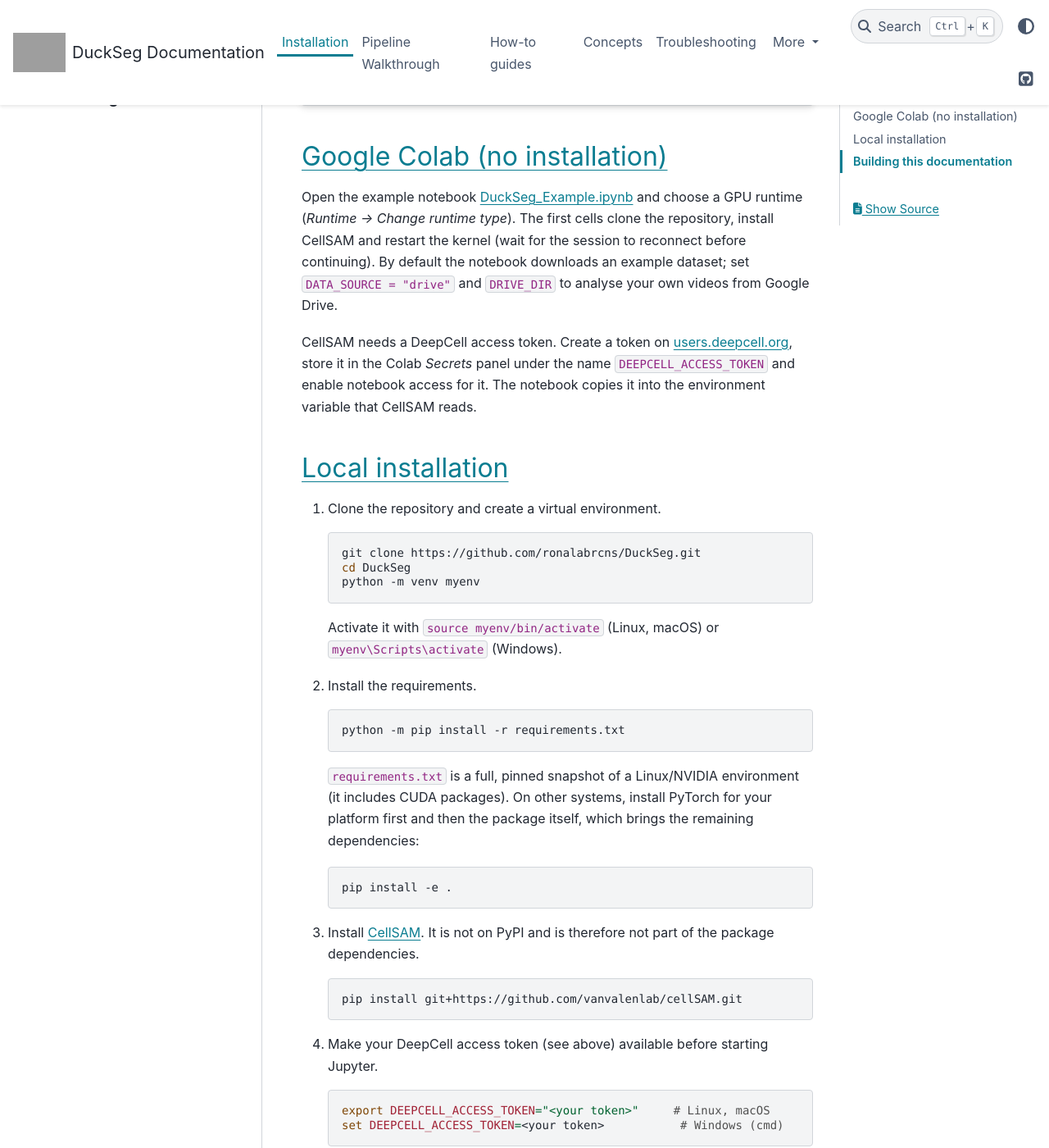
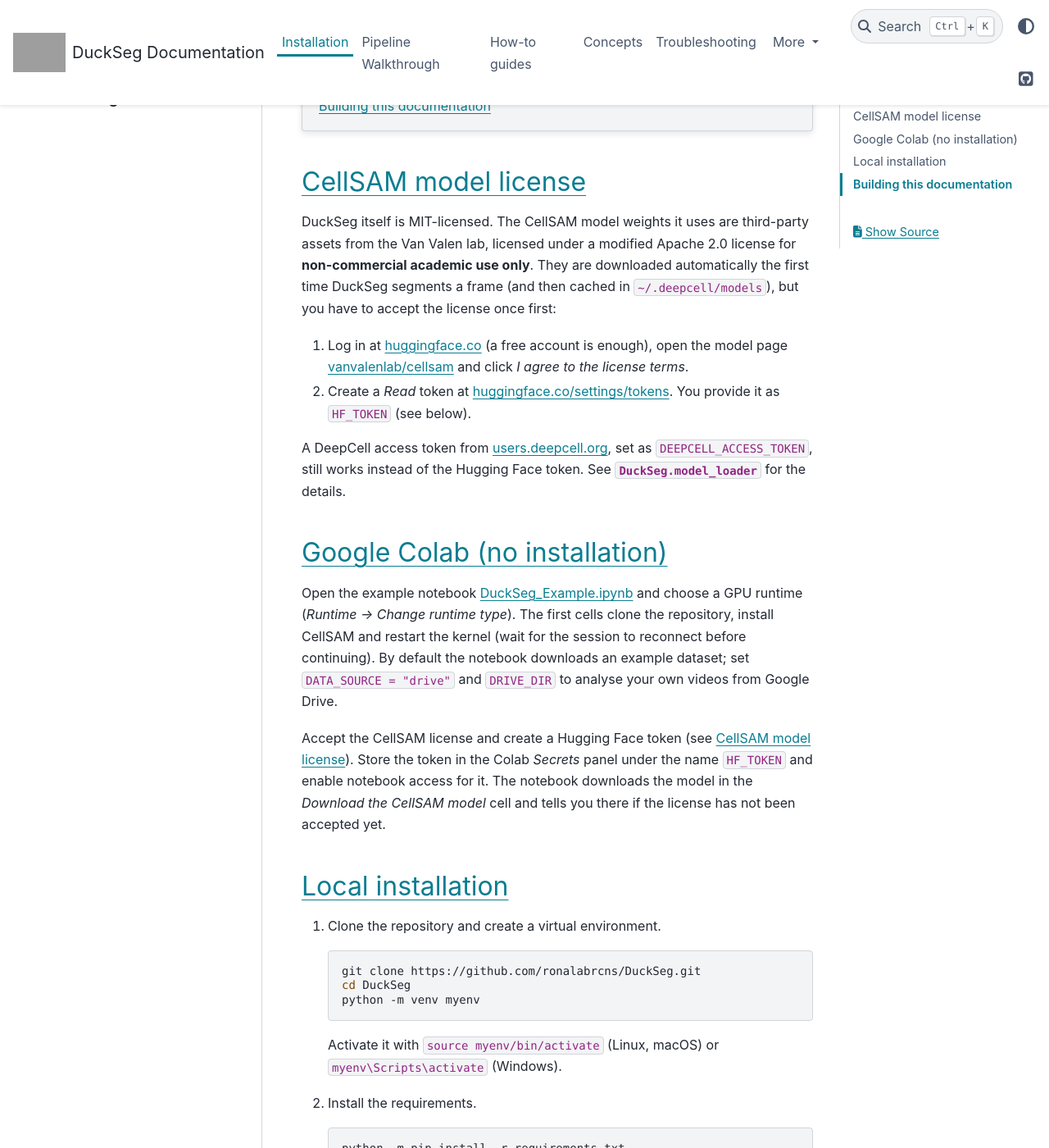
Before and after one commit to ronalabrcns/DuckSeg, a Sphinx documentation site: the page built from docs/installation.rst, in a window 1280 px wide and 1400 px high, scrolled down 363 px. Shown: the whole window at 82% size. Built offline with Sphinx 7.4.7 and the PyData theme 0.15.4, drawn with Linux system fonts in a browser that asks for light colours; some of the changed text lies outside the part shown; grey boxes are pictures that could not be loaded.

Commit message:
Download CellSAM weights from Hugging Face; document license acceptance
- New DuckSeg.model_loader: load_cellsam_model() uses weights on disk,
  otherwise downloads them from the gated Hugging Face repo
  vanvalenlab/cellsam (HF_TOKEN or `hf auth login`), falling back to
  DEEPCELL_ACCESS_TOKEN. Clear error if the license was not accepted.
- generate_mask_inner loads the model through load_cellsam_model().
- Example notebook: license + HF_TOKEN instructions, reads HF_TOKEN from
  Colab Secrets, new cell that downloads the model before the data step.
- Docs: CellSAM model license section in installation, troubleshooting
  entries for gated/401 errors, model_loader API page, license note.
- README: Colab/local steps with Hugging Face, license section separating
  DuckSeg (MIT) from the CellSAM weights (non-commercial).
- Add huggingface_hub dependency; pin CellSAM commit in docs.

```diff
--- a/docs/index.rst
+++ b/docs/index.rst
@@ -188,6 +188,12 @@
 
 DuckSeg is released under the MIT License.
 
+DuckSeg segments nuclei with CellSAM, whose model weights are third-party
+assets licensed under a modified Apache 2.0 license for non-commercial
+academic use only. Users accept this license on
+`Hugging Face <https://huggingface.co/vanvalenlab/cellsam>`_ before the
+weights are downloaded (:doc:`installation`).
+
 .. toctree::
    :maxdepth: 2
    :caption: Contents:
--- a/docs/installation.rst
+++ b/docs/installation.rst
@@ -10,6 +10,28 @@
    :local:
    :depth: 1
 
+CellSAM model license
+=====================
+
+DuckSeg itself is MIT-licensed. The CellSAM model weights it uses are
+third-party assets from the Van Valen lab, licensed under a modified
+Apache 2.0 license for **non-commercial academic use only**. They are
+downloaded automatically the first time DuckSeg segments a frame (and
+then cached in ``~/.deepcell/models``), but you have to accept the license
+once first:
+
+1. Log in at `huggingface.co <https://huggingface.co>`_ (a free account is
+   enough), open the model page
+   `vanvalenlab/cellsam <https://huggingface.co/vanvalenlab/cellsam>`_
+   and click *I agree to the license terms*.
+2. Create a *Read* token at
+   `huggingface.co/settings/tokens <https://huggingface.co/settings/tokens>`_.
+   You provide it as ``HF_TOKEN`` (see below).
+
+A DeepCell access token from `users.deepcell.org <https://users.deepcell.org/>`_,
+set as ``DEEPCELL_ACCESS_TOKEN``, still works instead of the Hugging Face
+token. See :mod:`DuckSeg.model_loader` for the details.
+
 Google Colab (no installation)
 ==============================
 
@@ -21,11 +43,11 @@
 an example dataset; set ``DATA_SOURCE = "drive"`` and ``DRIVE_DIR`` to
 analyse your own videos from Google Drive.
 
-CellSAM needs a DeepCell access token. Create a token on
-`users.deepcell.org <https://users.deepcell.org/>`_, store it in the Colab
-*Secrets* panel under the name ``DEEPCELL_ACCESS_TOKEN`` and enable
-notebook access for it. The notebook copies it into the environment
-variable that CellSAM reads.
+Accept the CellSAM license and create a Hugging Face token (see
+`CellSAM model license`_). Store the token in the Colab *Secrets* panel
+under the name ``HF_TOKEN`` and enable notebook access for it. The
+notebook downloads the model in the *Download the CellSAM model* cell and
+tells you there if the license has not been accepted yet.
 
 Local installation
 ==================
@@ -57,19 +79,25 @@
       pip install -e .
 
 3. Install `CellSAM <https://github.com/vanvalenlab/cellSAM>`_. It is not
-   on PyPI and is therefore not part of the package dependencies.
+   on PyPI and is therefore not part of the package dependencies. DuckSeg
+   is tested with this commit:
 
    .. code-block:: bash
 
-      pip install git+https://github.com/vanvalenlab/cellSAM.git
+      pip install git+https://github.com/vanvalenlab/cellSAM.git@362a8e521bcd7313d5cb280bcd4cfc12977c1e9f
 
-4. Make your DeepCell access token (see above) available before starting
-   Jupyter.
+4. Accept the CellSAM license (see `CellSAM model license`_) and make your
+   Hugging Face token available before starting Jupyter, either once with
+   ``hf auth login`` or as an environment variable:
 
    .. code-block:: bash
 
-      export DEEPCELL_ACCESS_TOKEN="<your token>"     # Linux, macOS
-      set DEEPCELL_ACCESS_TOKEN=<your token>           # Windows (cmd)
+      export HF_TOKEN="<your token>"     # Linux, macOS
+      set HF_TOKEN=<your token>          # Windows (cmd)
+
+   The weights are downloaded on the first segmentation (or explicitly with
+   :func:`DuckSeg.model_loader.load_cellsam_model`). After that, no token is
+   needed on this computer.
 
 5. Start Jupyter and open a notebook from ``notebooks/``.
 
--- a/docs/modules.rst
+++ b/docs/modules.rst
@@ -32,6 +32,7 @@
    :maxdepth: 1
 
    api/experiment_evaluator
+   api/model_loader
    api/aligner
 
 Review, filtering, and export
--- a/pyproject.toml
+++ b/pyproject.toml
@@ -9,7 +9,9 @@
 readme = "README.md"
 requires-python = ">=3.10"
 # CellSAM (and with it PyTorch) is not on PyPI and is installed separately:
-#   pip install git+https://github.com/vanvalenlab/cellSAM.git
+#   pip install git+https://github.com/vanvalenlab/cellSAM.git@362a8e521bcd7313d5cb280bcd4cfc12977c1e9f
+# Its model weights are downloaded on first use from Hugging Face
+# (vanvalenlab/cellsam, gated, non-commercial license), see DuckSeg.model_loader.
 dependencies = [
     "numpy",
     "pandas",
@@ -23,6 +25,7 @@
     "imageio-ffmpeg",
     "ipython",
     "ipywidgets",
+    "huggingface_hub",
 ]
 classifiers = [ "Programming Language :: Python :: 3", "License :: OSI Approved :: MIT License", "Operating System :: OS Independent",]
 
--- a/requirements.txt
+++ b/requirements.txt
@@ -36,6 +36,7 @@
 h11==0.16.0
 httpcore==1.0.9
 httpx==0.28.1
+huggingface_hub==2.4.0
 idna==3.18
 ImageIO==2.37.3
 ipykernel==7.3.0
```
Also changed, not shown: README.md (+24 -8 lines), docs/api/model_loader.rst (added, +8 -0 lines), docs/troubleshooting.rst (+19 -5 lines), 3 other files.
